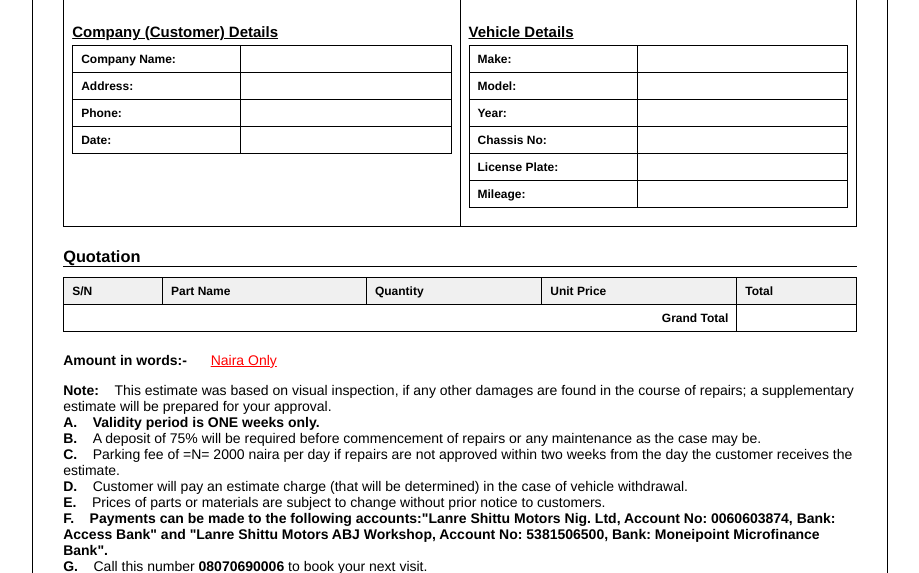
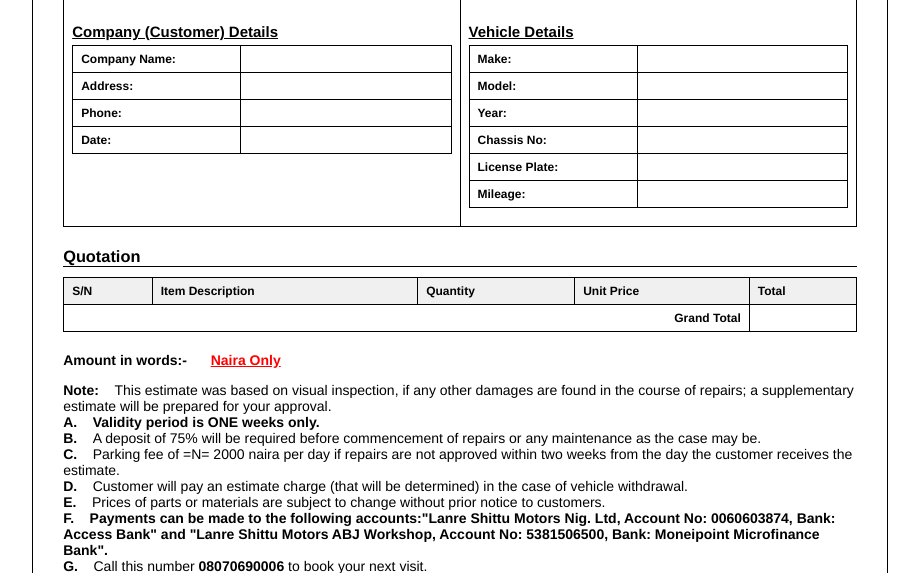
Before and after one commit to boithompson/lsm_portal, a Django app: template templates/workshop/proforma_invoice.html in a window 1280 px wide. Shown: the part 383-956 px from the top of the page, without its empty margins (180-1099 px from the left). Run offline with Django 5.2, Linux system fonts and the light colour scheme; the template is opened without the code that fills it, so the values that code supplies are empty.

Commit message:
edited proforma_invoice

```diff
--- a/templates/workshop/proforma_invoice.html
+++ b/templates/workshop/proforma_invoice.html
@@ -234,7 +234,7 @@
             <thead>
                 <tr>
                     <th>S/N</th>
-                    <th>Part Name</th>
+                    <th>Item Description</th>
                     <th>Quantity</th>
                     <th>Unit Price</th>
                     <th>Total</th>
@@ -244,39 +244,39 @@
                 {% for part in estimate_parts %}
                 <tr>
                     <td>{{ forloop.counter }}</td>
-                    <td>{{ part.name }}</td>
+                    <td><b>{{ part.name }}</b></td>
                     <td>{{ part.quantity }}</td>
                     <td>{{ part.price|naira }}</td>
-                    <td>{{ part.price|multiply:part.quantity|naira }}</td>
+                    <td><b>{{ part.price|multiply:part.quantity|naira }}</b></td>
                 </tr>
                 {% endfor %}
                 <tr class="total-row">
                     {% if vat_applied %}
-                        <td colspan="4" style="text-align:right;">Sub Total</td>
+                        <td colspan="4" style="text-align:right;"><b>Total</b></td>
                     {% else %}
-                        <td colspan="4" style="text-align:right;">Grand Total</td>
+                        <td colspan="4" style="text-align:right;"><b>Grand Total</b></td>
                     {% endif %}
-                    <td>{{ internal_estimate.grand_total|naira }}</td>
+                    <td><b>{{ internal_estimate.grand_total|naira }}</b></td>
                 </tr>
                 {% if vat_applied %}
                 <tr>
-                    <td colspan="4" style="text-align:right;">VAT (7.5%)</td>
-                    <td>{{ internal_estimate.vat_amount|naira }}</td>
+                    <td colspan="4" style="text-align:right;"><b>VAT (7.5%)</b></td>
+                    <td><b>{{ internal_estimate.vat_amount|naira }}</b></td>
                 </tr>
                 <tr class="total-row">
-                    <td colspan="4" style="text-align:right;">Total (with VAT)</td>
-                    <td>{{ internal_estimate.total_with_vat|naira }}</td>
+                    <td colspan="4" style="text-align:right;"><b>Total (with VAT)</b></td>
+                    <td><b>{{ internal_estimate.total_with_vat|naira }}</b></td>
                 </tr>
                 {% endif %}
             </tbody>
         </table>
         <p>
-            <b>Amount in words:- </b><span style="color: red; text-decoration: underline; margin-left: 20px;">
+            <b>Amount in words:- <span style="color: red; text-decoration: underline; margin-left: 20px;">
             {% if vat_applied %}
                 {{ internal_estimate.total_with_vat|num_to_words }}
             {% else %}
                 {{ internal_estimate.grand_total|num_to_words }}
-            {% endif %} Naira Only</span>
+            {% endif %} Naira Only</span></b>
         </p>
         <p>
             <b>Note:</b>&nbsp;&nbsp;&nbsp;&nbsp;This estimate was based on visual inspection, if any other damages are found in the course of repairs; a supplementary estimate will be prepared for your approval.
```
